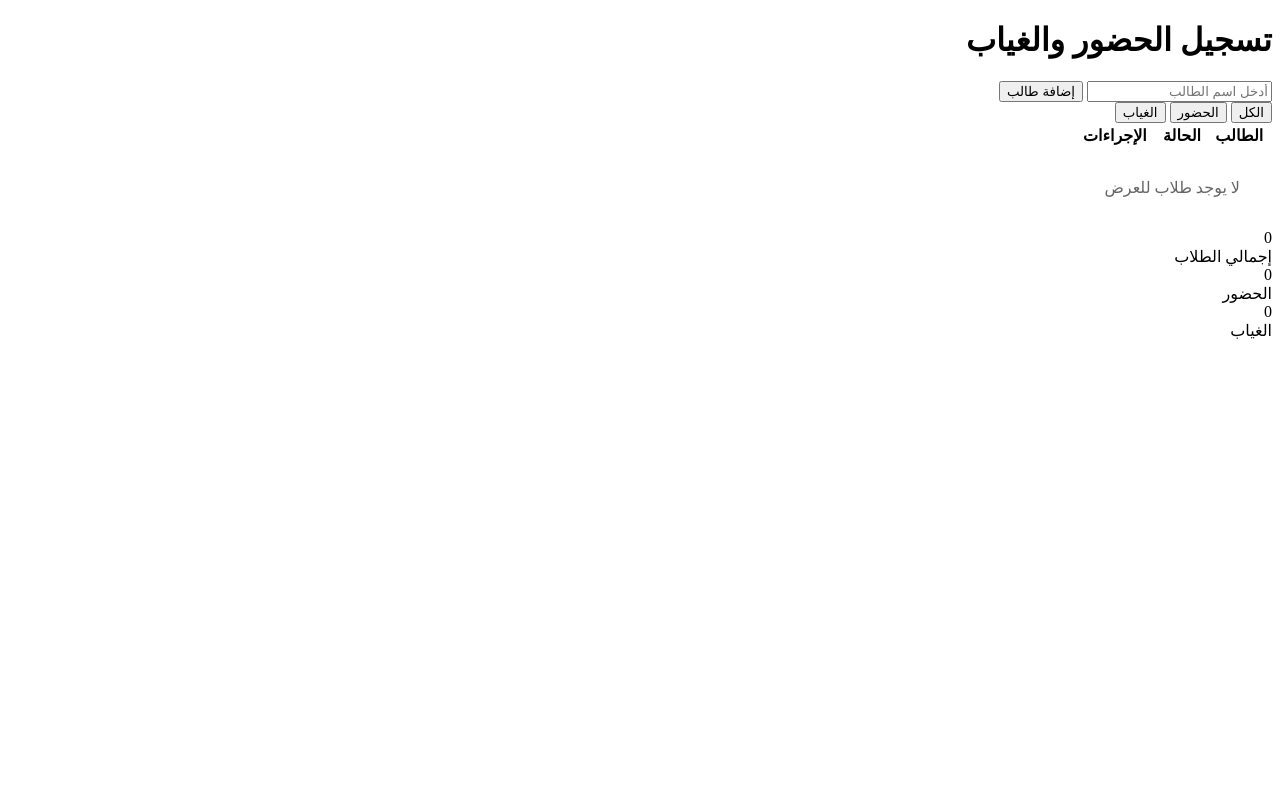
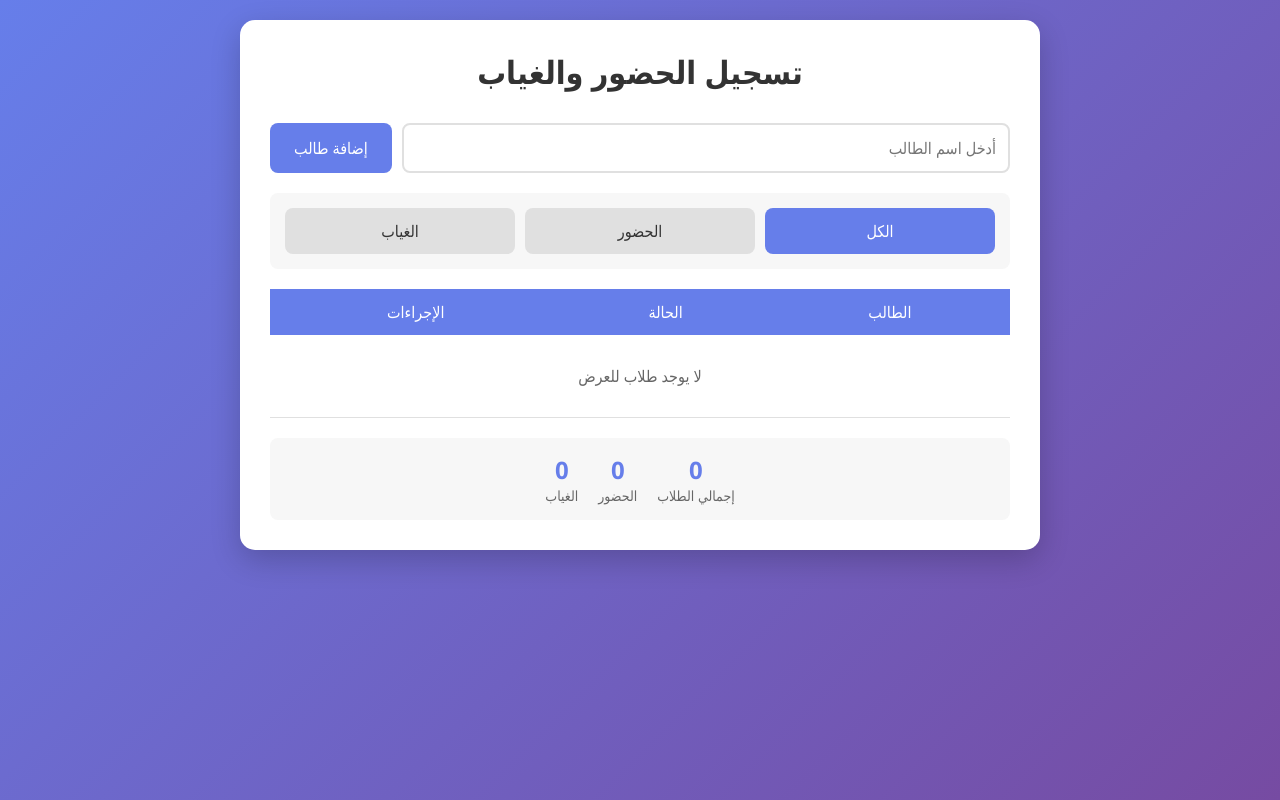
Before and after one commit to abdulrahmanal-Hmeede/School-Management-System, a plain HTML site: page attendance_Pages/attendance.html in a window 1280 px wide. Drawn offline with Linux system fonts and the light colour scheme.

Commit message:
edit on html code and add css file for attendance-System

```diff
--- a/attendance_Pages/attendance.html
+++ b/attendance_Pages/attendance.html
@@ -4,6 +4,8 @@
     <meta charset="UTF-8">
     <meta name="viewport" content="width=device-width, initial-scale=1.0">
     <title>تسجيل الحضور والغياب</title>
+    <link rel="stylesheet" href="attendance_css.css">
+
 </head>
 <body>
     <div class="container">
@@ -49,6 +51,6 @@
             </div>
         </div>
     </div>
-    <script src="/attendance_Pages/attendance_script.js"></script>
+    <script src="attendance_script.js"></script>
 </body>
 </html>
--- /dev/null
+++ b/attendance_Pages/attendance_css.css
@@ -0,0 +1,162 @@
+     * {
+            margin: 0;
+            padding: 0;
+            box-sizing: border-box;
+            font-family: 'Segoe UI', Tahoma, Geneva, Verdana, sans-serif;
+        }
+
+        body {
+            background: linear-gradient(135deg, #667eea 0%, #764ba2 100%);
+            min-height: 100vh;
+            padding: 20px;
+        }
+
+        .container {
+            max-width: 800px;
+            margin: 0 auto;
+            background: white;
+            padding: 30px;
+            border-radius: 15px;
+            box-shadow: 0 10px 30px rgba(0,0,0,0.2);
+        }
+
+        h1 {
+            text-align: center;
+            color: #333;
+            margin-bottom: 30px;
+            font-size: 2em;
+        }
+
+        .input-section {
+            display: flex;
+            gap: 10px;
+            margin-bottom: 20px;
+        }
+
+        input {
+            flex: 1;
+            padding: 12px;
+            border: 2px solid #e0e0e0;
+            border-radius: 8px;
+            font-size: 16px;
+            outline: none;
+            transition: border-color 0.3s;
+        }
+
+        input:focus {
+            border-color: #667eea;
+        }
+
+        button {
+            padding: 12px 24px;
+            background: #667eea;
+            color: white;
+            border: none;
+            border-radius: 8px;
+            font-size: 16px;
+            cursor: pointer;
+            transition: background 0.3s;
+        }
+
+        button:hover {
+            background: #5a67d8;
+        }
+
+        .filter-section {
+            display: flex;
+            gap: 10px;
+            margin-bottom: 20px;
+            padding: 15px;
+            background: #f7f7f7;
+            border-radius: 8px;
+        }
+
+        .filter-btn {
+            flex: 1;
+            background: #e0e0e0;
+            color: #333;
+        }
+
+        .filter-btn.active {
+            background: #667eea;
+            color: white;
+        }
+
+        table {
+            width: 100%;
+            border-collapse: collapse;
+            margin-top: 20px;
+        }
+
+        th {
+            background: #667eea;
+            color: white;
+            padding: 12px;
+            font-weight: 500;
+        }
+
+        td {
+            padding: 12px;
+            text-align: center;
+            border-bottom: 1px solid #e0e0e0;
+        }
+
+        tr:hover {
+            background: #f5f5f5;
+        }
+
+        .attendance-badge {
+            padding: 6px 12px;
+            border-radius: 20px;
+            font-size: 14px;
+            font-weight: 500;
+        }
+
+        .present {
+            background: #c6f6d5;
+            color: #22543d;
+        }
+
+        .absent {
+            background: #fed7d7;
+            color: #742a2a;
+        }
+
+        .delete-btn {
+            background: #e53e3e;
+            color: white;
+            border: none;
+            border-radius: 5px;
+            padding: 5px 10px;
+            cursor: pointer;
+            font-size: 14px;
+        }
+
+        .delete-btn:hover {
+            background: #c53030;
+        }
+
+        .stats {
+            display: flex;
+            gap: 20px;
+            justify-content: center;
+            margin-top: 20px;
+            padding: 15px;
+            background: #f7f7f7;
+            border-radius: 8px;
+        }
+
+        .stat-item {
+            text-align: center;
+        }
+
+        .stat-value {
+            font-size: 24px;
+            font-weight: bold;
+            color: #667eea;
+        }
+
+        .stat-label {
+            color: #666;
+            font-size: 14px;
+        }
--- a/attendance_Pages/attendance_script.js
+++ b/attendance_Pages/attendance_script.js
@@ -1,4 +1,3 @@
-
         let students = [];
         let currentFilter = 'all';
 
```
